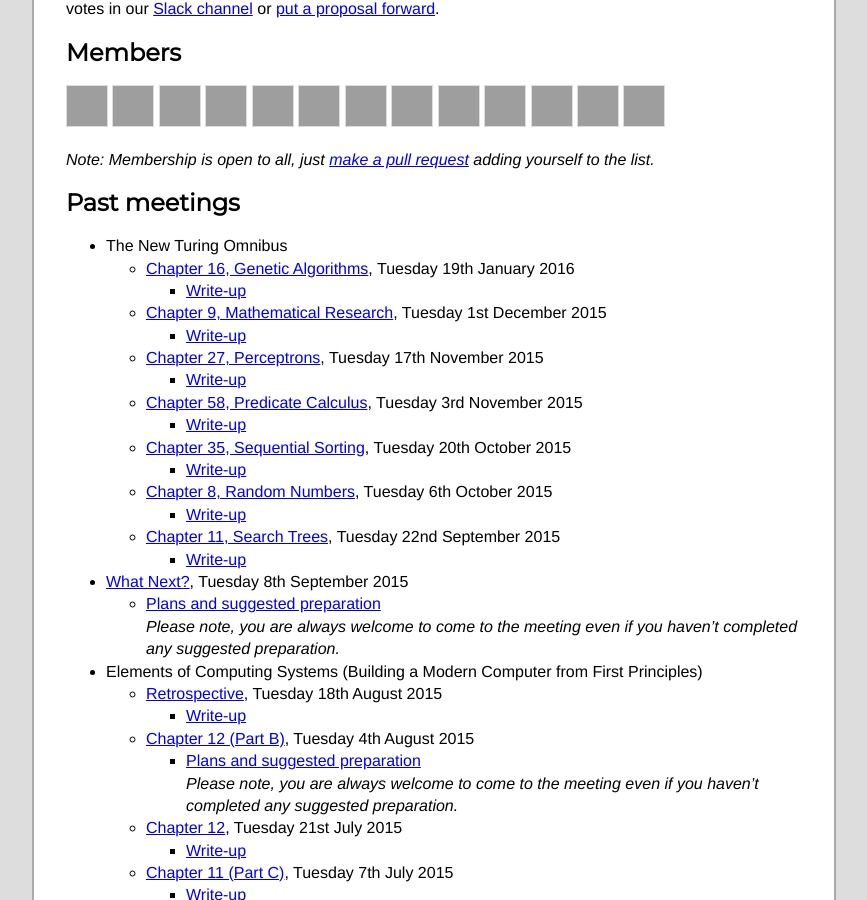
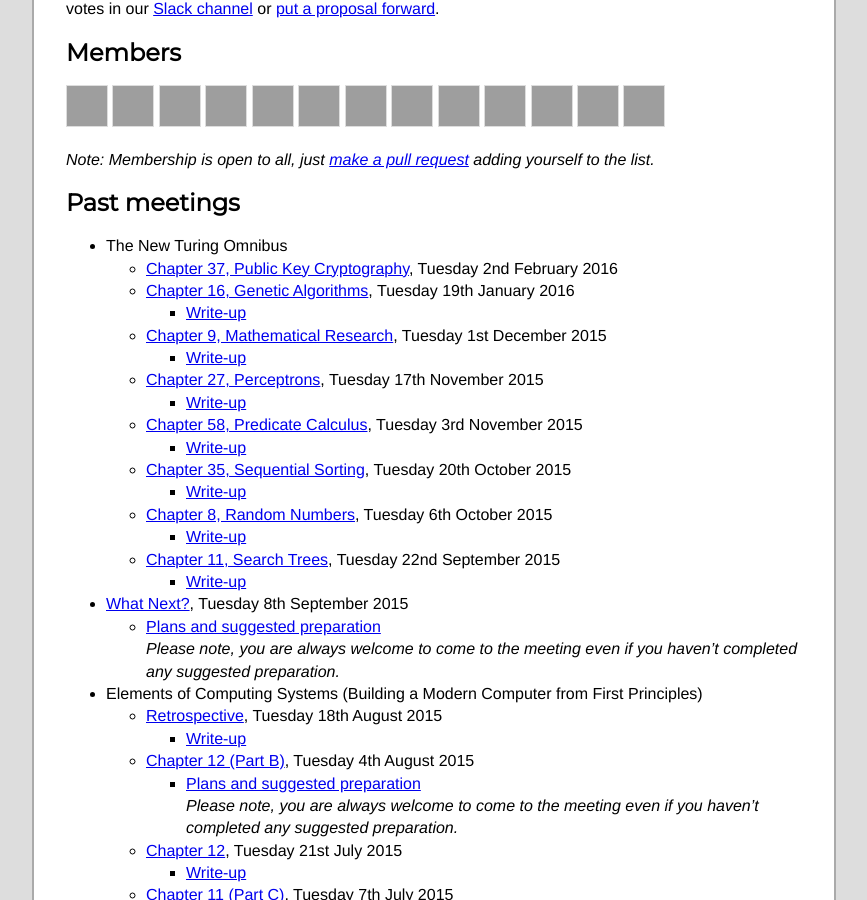
Before and after one commit to computationclub/computationclub.github.io, a Jekyll site: the page built from index.html, in a window 1280 px wide and 900 px high, scrolled down 456 px, cut to the strip 0-900 px from the top of the window. Shown: the whole strip, without its empty margins (206-1073 px from the left). Built offline with Jekyll 4.4.1, drawn with Linux system fonts in a browser that asks for light colours; some web fonts are replaced; grey boxes are pictures that could not be loaded.

Commit message:
Add the Public Key Cryptography meeting

```diff
--- a/_data/meetings.yml
+++ b/_data/meetings.yml
@@ -1,3 +1,8 @@
+- date: 2016-02-02
+  title: Chapter 37, Public Key Cryptography
+  url: http://lanyrd.com/2016/london-computation-club-public-key-cryptography/
+  book: The New Turing Omnibus
+
 - date: 2016-01-19
   title: Chapter 16, Genetic Algorithms
   url: http://lanyrd.com/2016/london-computation-club/
```
